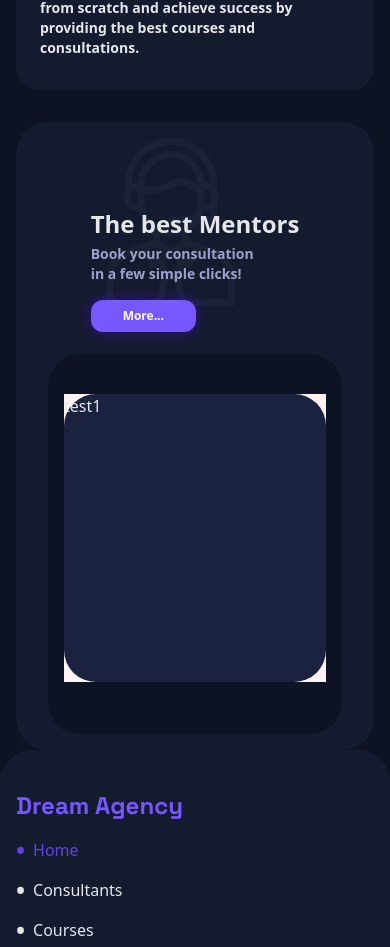
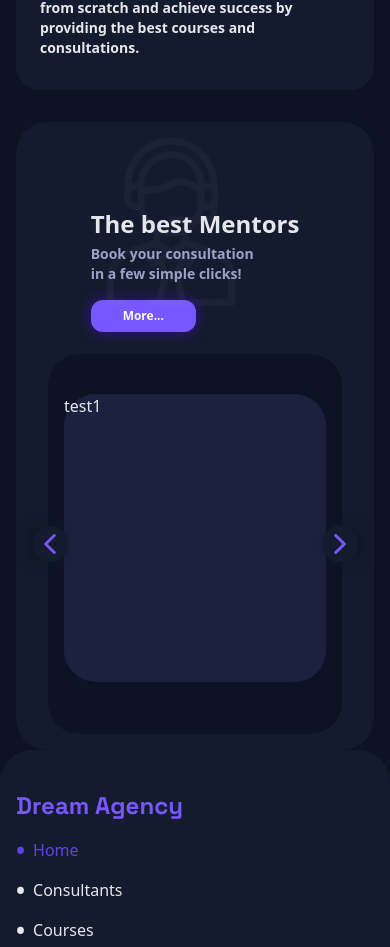
Before and after one commit to DreamAgencyhub/Front-end, a Next.js app: page / in a window 390 px wide. Shown: the part 2659-3606 px from the top of the page. Built offline with nearby package versions, Linux system fonts and the light colour scheme.

Commit message:
feat: implement the track function and next and prev functionality to the slider

```diff
--- a/app/components/sections/consultants/ConsultantsSection.tsx
+++ b/app/components/sections/consultants/ConsultantsSection.tsx
@@ -3,10 +3,17 @@
 import { Operator } from "../../icons";
 import Slider from "../../ui/slider/Slider";
 
-const items = [{ text: "test1" }, { text: "test2" }, { text: "test3" }];
+const items = [
+  { text: "test1" },
+  { text: "test2" },
+  { text: "test3" },
+  { text: "test4" },
+  { text: "test5" },
+  { text: "test6" },
+  { text: "test7" },
+];
 
 export default function ConsultantsSection() {
-  console.log(Slider);
   return (
     <div>
       <Slider>
@@ -19,7 +26,7 @@ export default function ConsultantsSection() {
           href="/consultants"
           linkText="More..."
         />
-        <Slider.Track>
+        <Slider.Track key={"sliderTrack"}>
           {items.map((item, index) => (
             <Slider.Item key={index} text={item.text} />
           ))}
--- a/app/components/ui/slider/Slider.tsx
+++ b/app/components/ui/slider/Slider.tsx
@@ -9,11 +9,9 @@ import SliderItem from "./SliderItem";
 
 function Slider({ children }: { children: ReactNode }) {
   return (
-    <SliderProvider>
-      <div className=" bg-secondary-default rounded-4xl flex flex-col md:flex-row items-center justify-end py-4 px-8 lg:px-20 ">
-        {children}
-      </div>
-    </SliderProvider>
+    <div className=" bg-secondary-default rounded-4xl flex flex-col md:flex-row items-center justify-end py-4 px-8 lg:px-20 ">
+      <SliderProvider>{children}</SliderProvider>
+    </div>
   );
 }
 
--- a/app/components/ui/slider/SliderContext.tsx
+++ b/app/components/ui/slider/SliderContext.tsx
@@ -1,6 +1,7 @@
 "use client";
 
 import {
+  Children,
   createContext,
   Dispatch,
   ReactNode,
@@ -14,6 +15,7 @@ interface SliderContext {
   next: () => void;
   prev: () => void;
   currentIndex: number;
+  visibleItems: number;
   setTotalItems: Dispatch<SetStateAction<number>>;
   setVisibleItems: Dispatch<SetStateAction<number>>;
 }
@@ -37,7 +39,14 @@ export default function SliderProvider({ children }: { children: ReactNode }) {
 
   return (
     <SliderContext.Provider
-      value={{ next, prev, setTotalItems, setVisibleItems, currentIndex }}
+      value={{
+        next,
+        prev,
+        setTotalItems,
+        setVisibleItems,
+        currentIndex,
+        visibleItems,
+      }}
     >
       {children}
     </SliderContext.Provider>
--- a/app/components/ui/slider/SliderTrack.tsx
+++ b/app/components/ui/slider/SliderTrack.tsx
@@ -1,22 +1,65 @@
 "use client";
 
-import { ReactNode } from "react";
+import { ReactNode, useEffect } from "react";
 import SvgIconIonicIosArrowLeft from "../../icons/IconIonicIosArrowLeft";
 import SvgIconIonicIosArrowRight from "../../icons/IconIonicIosArrowRight";
+import { useSlider } from "./SliderContext";
 
 export const SliderTrack = ({ children }: { children: ReactNode }) => {
+  const {
+    next,
+    prev,
+    currentIndex,
+    setTotalItems,
+    setVisibleItems,
+    visibleItems,
+  } = useSlider();
+
+  useEffect(() => {
+    const count = Array.isArray(children) ? children.length : 1;
+
+    setTotalItems(count);
+  }, [children, setTotalItems]);
+
+  useEffect(() => {
+    const updateVisibleItems = () => {
+      if (window.innerWidth >= 1024) {
+        setVisibleItems(3);
+      } else if (window.innerWidth >= 768) {
+        setVisibleItems(2);
+      } else {
+        setVisibleItems(1);
+      }
+    };
+
+    updateVisibleItems();
+    window.addEventListener("resize", updateVisibleItems);
+
+    return () => window.removeEventListener("resize", updateVisibleItems);
+  }, [setVisibleItems]);
+
+  const translatePercentage = (currentIndex * 100) / visibleItems;
+
   return (
-    <div className=" rounded-4xl  relative w-full bg-default-color px-4 py-10 items-center justify-center ">
-      <div className="hidden cursor-pointer shadow-md shadow-gray-400  dark:shadow-[-5px_0px_10px_3px]  dark:shadow-gray-900 z-40 lg:flex rounded-full bg-secondary-default p-2 absolute -left-4 -translate-y-1/2 top-1/2 ">
+    <div className=" select-none rounded-4xl  relative w-full bg-default-color px-4 py-10 items-center justify-center ">
+      <div
+        onClick={prev}
+        className=" cursor-pointer shadow-md shadow-gray-400  dark:shadow-[-5px_0px_10px_3px]  dark:shadow-gray-900 z-40  rounded-full bg-secondary-default p-2 absolute -left-4 -translate-y-1/2 top-1/2 "
+      >
         <SvgIconIonicIosArrowLeft className="fill-primary-500 stroke-0 text-xl" />
       </div>
-      <div className="hidden cursor-pointer shadow-md shadow-gray-400  dark:shadow-[5px_0px_10px_3px] dark:shadow-gray-900 z-40 lg:flex rounded-full bg-secondary-default p-2 absolute -right-4 -translate-y-1/2 top-1/2 ">
+      <div
+        onClick={next}
+        className=" cursor-pointer shadow-md shadow-gray-400  dark:shadow-[5px_0px_10px_3px] dark:shadow-gray-900 z-40  rounded-full bg-secondary-default p-2 absolute -right-4 -translate-y-1/2 top-1/2 "
+      >
         <SvgIconIonicIosArrowRight className="fill-primary-500 stroke-0 text-xl rotate-180 " />
       </div>
       <div className=" relative overflow-hidden h-75 md:h-72  w-full">
         <div
-          className="flex gap-4 transition-transform duration-500 ease-in-out bg-red-50 "
-          style={{ transform: `translateX(-${0}px)` }}
+          className="flex transition-transform duration-500 ease-in-out  "
+          style={{
+            transform: `translateX(-${translatePercentage}%)`,
+          }}
         >
           {children}
         </div>
```
